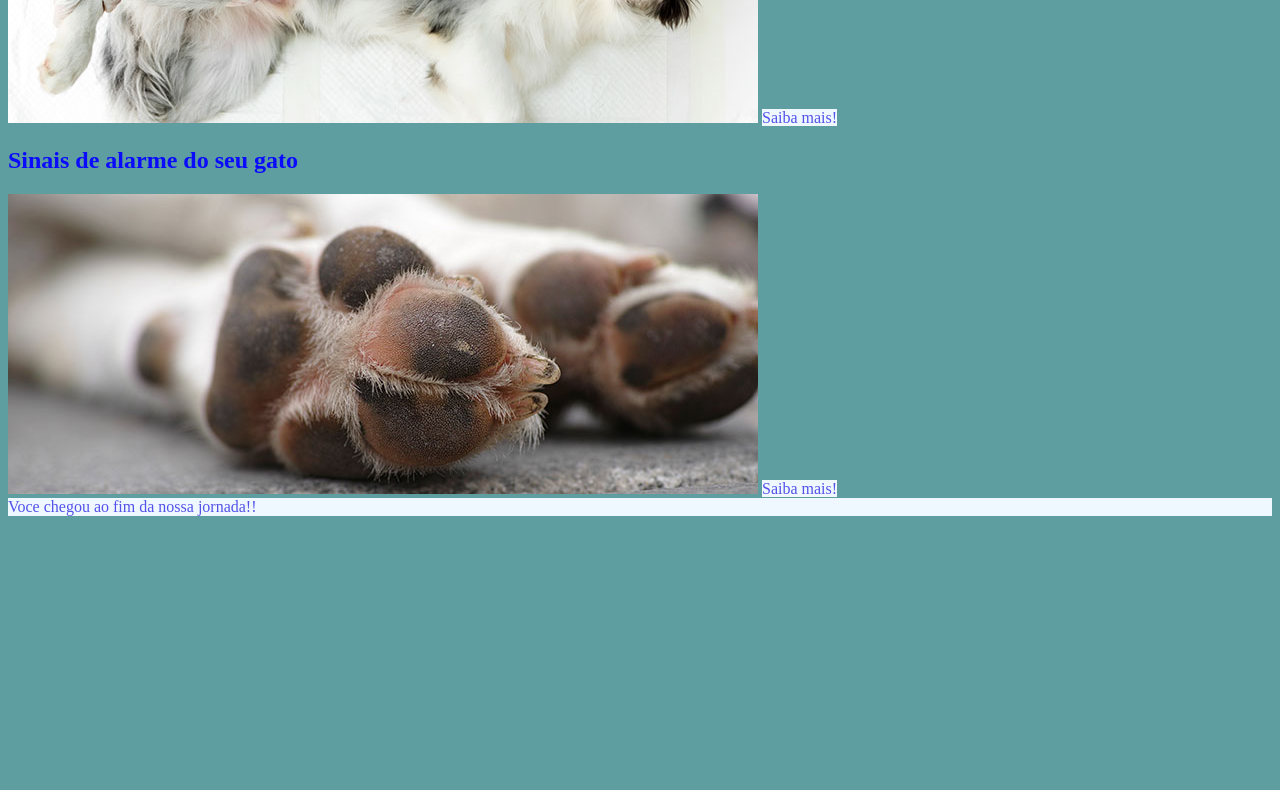
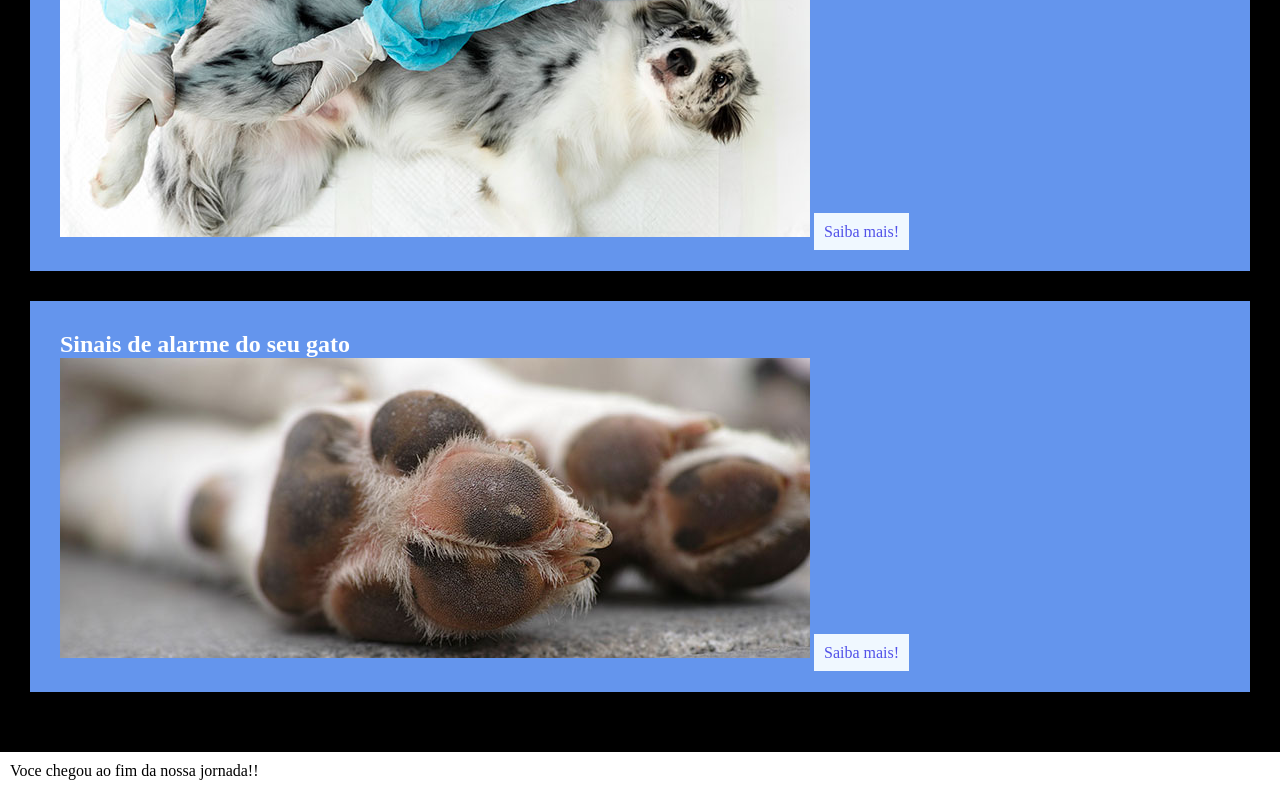
Before and after one commit to PalomaC26/site, a plain HTML site: page index.html in a window 1280 px wide. Shown: the part 1197-1987 px from the top of the page. Before the commit the page ends 1721 px from the top, so only its background shows below. Drawn offline with Linux system fonts and the light colour scheme.

Commit message:
modificado css

```diff
--- a/estilo.css
+++ b/estilo.css
@@ -1,29 +1,54 @@
+
+*{
+  margin: 0;
+}
+
+
 body {
-  background-color: cadetblue;
+  background-color:black;
   font-family:'Calibri, ';
   font-size: medium;
-  color: rgb(10, 10, 252);
+  color:white;
 }
 
 header {
-  background-color: aliceblue;
+  background-color:cornflowerblue;
+  padding: 30px;
 }
 
 a {
-  color: darkblue;
+  color: black;
 }
 
+
 header a {
-  background-color: beige;
+  color:black;
   text-decoration: none;
 }
 article a {
   background-color: aliceblue;
   color:rgb(82, 82, 233);
   text-decoration: none;
+  padding: 10px;
+}
+
+article{
+  background-color: cornflowerblue;
+  padding: 30px;
+  margin-bottom: 30px;
+}
+
+.topo a {
+  color: white;
+  text-decoration:none ;
 }
 
 footer {
-  background-color: aliceblue;
-  color: rgb(82, 82, 233);
+  background-color:white;
+  color: black;
+  padding: 10px;
 }
+
+main {
+  padding: 30px;
+}
--- a/index.html
+++ b/index.html
@@ -8,15 +8,20 @@
 </head>
 <body>
 
-<header>
+<header class="topo">
+
+<nav>
 <a href="index.html">Os Gatos</a>
 <ul>
    <li><a href="index.html">Home</a></li>
    <li><a href="informacao.html">Informações</a></li>
    <li><a href="noticias.html">Noticias</a></li>
 </ul>
+</nav>
+
 </header>
 
+<main>
 <h1>Curiosidades sobre os gatos</h1>
  <p>  Os gatos são os animais de estimação mais populares de todo o mundo. Apesar de domesticados, os gatos partilham todas as características dos felinos selvagens dos quais são parentes: são fortes, ágeis, dotados de grandes reflexos, sentidos apurados e instinto de caça, além de possuírem a personalidade vincada e individualista que lhes é característica.<p></p>
 
@@ -47,7 +52,9 @@
     <img src="imagem4.jpg">
     <a href="https://www.hospvetsantamarinha.com/blog/sinais-alarme-animais-parecem-normais/">Saiba mais!</a>
     </article>
-
-  <footer>Voce chegou ao fim da nossa jornada!!</footer>
+</main>
+  <footer cass="rodape">
+    <p> Voce chegou ao fim da nossa jornada!!</p>
+</footer>
 </body>
 </html>
```
